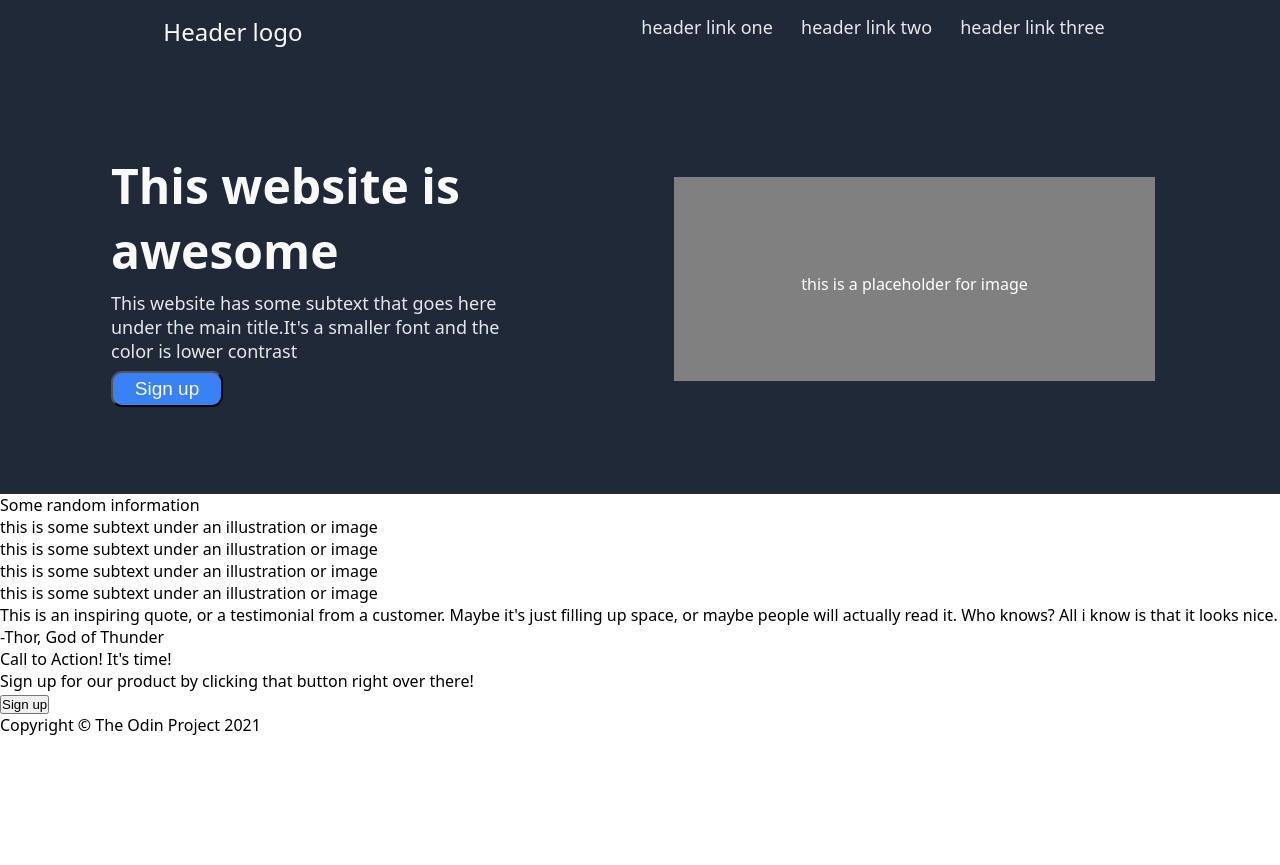
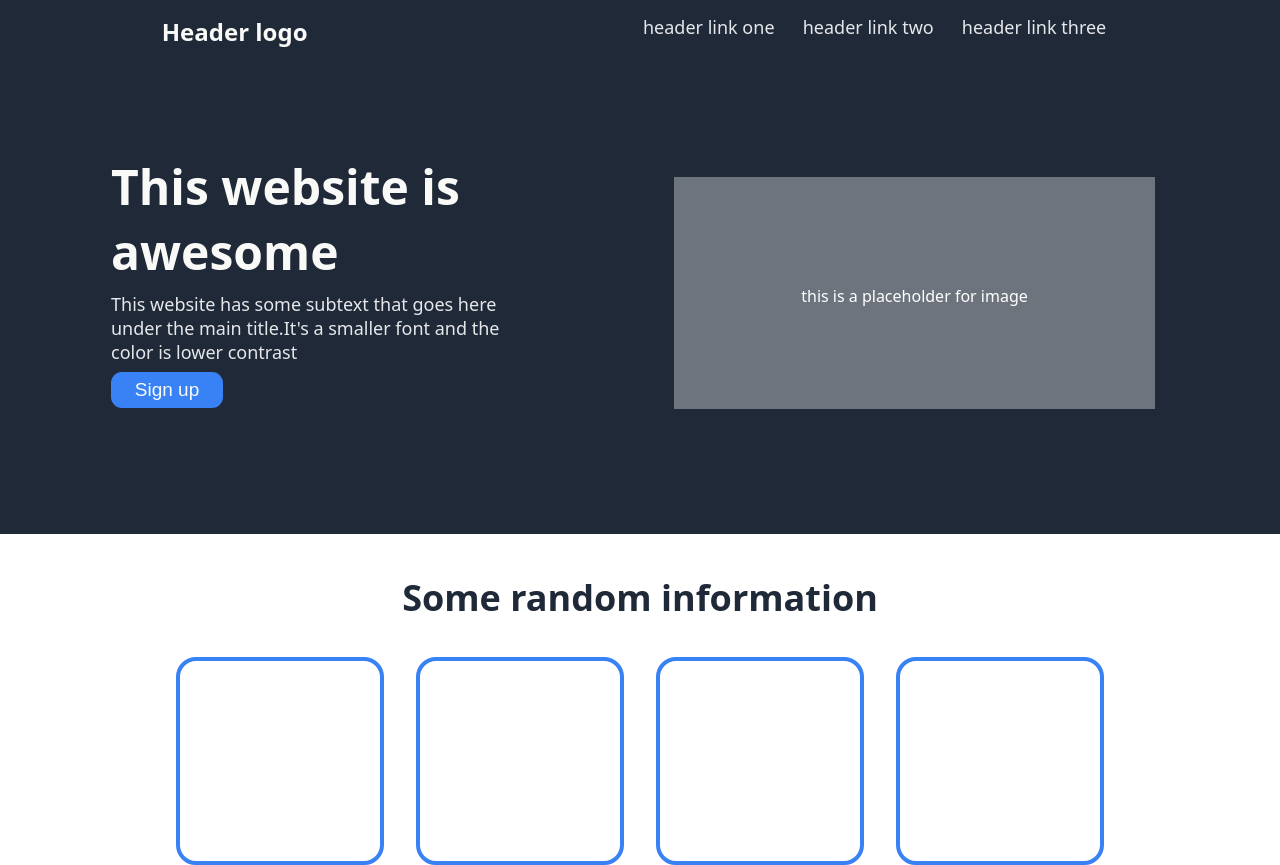
Before and after one commit to EkanshTyagi7/css-projects, a plain HTML site: page index.html in a window 1280 px wide. Shown: the top 865 px of the page. Before the commit the page ends 800 px from the top, so only its background shows below. Drawn offline with Linux system fonts and the light colour scheme.

Commit message:
Added css

```diff
--- a/style.css
+++ b/style.css
@@ -19,12 +19,13 @@ body{
 .flex-container .one{
     font-size: 24px;
     color:#F9FAF8 ;
+    font-weight: bold;
 
 
 }
 .main-div{
     background-color: #1F2937;
-    height: 494px;
+    height: 534px;
 
 }
 .flex-container a{
@@ -61,14 +62,14 @@ body{
 
 }
 .parent #two{
-    height: 204px;
+    height: 232px;
     width: 481px;
-    background-color: gray;
+    background-color: #6d747d;
     text-align: center;
     margin-top: 24px;
     margin-left: 57px;
     margin-right: 14px;
-    padding-top: 96px;
+    padding-top: 108px;
 }
 
 .flex-container .one,.two{
@@ -82,4 +83,117 @@ body{
     color: #F9FAF8;
     width: 112px;
     height: 36px;
+    border: 1px #3882F6;
 }
+.mid1{
+    color: #1F2937;
+    font-weight: 900;
+    font-size: 36px;
+    text-align: center;
+    margin: 32px;
+    padding: 7px;
+}
+.mid2{
+    display: flex;
+    justify-content: center;
+    gap: 40px;
+}
+.mid2> #one,#twoo,#three,#four{
+    height: 200px;
+    width: 200px;
+    outline: 4px solid #3882F6;
+    border-radius: 16px;
+
+}
+.mid3{
+    display: flex;
+    justify-content: center;
+    gap: 67px;
+    flex-wrap: wrap;
+    padding-top: 13px;
+    color: hsl(215deg 13.79% 34.12%);
+}
+.mid3> #aa,#bb,#cc,#dd{
+    height: 200px;
+    width: 173px;
+}
+#dd{
+    margin-right: 3px;
+
+}
+#midd{
+    height: 489px;
+
+}
+#quo{
+    display: flex;
+    flex-direction: column;
+    background-color: #E5E7EB;
+    height: 389px;
+    flex-wrap: wrap;
+    justify-content: center;
+    align-items: center;
+
+}
+.q1{
+    color:#1F2937 ;
+    font-size: 36px;
+    font-style:italic;
+    font-weight: lighter;
+    width: 787px;
+
+}
+.q2{
+    padding-left: 518px;
+    padding-top: 5px;
+    font-size: 24px;
+    font-weight: bold;
+}
+#low{
+    display: flex;
+    justify-content: center;
+    align-items: center;
+    height: 341px;
+
+
+}
+#low > div{
+    display: flex;
+    justify-content: center;
+    align-items: center;
+    background-color: #3882F6;
+    height: 147px;
+    width: 949px;
+    border-radius: 13px;
+    gap: 171px;
+}
+.l1{
+    color: #F9FAF8;
+    font-size: 20px;
+    font-weight: bold;
+}
+
+
+.l2{
+    color: #E5E7EB;
+
+
+}
+.l3 button{
+    color: #F9FAF8;
+    background-color: #3882F6;
+    font-size: 21px;
+    height: 42px;
+    width: 123px;
+    font-weight: bold;
+    border-radius: 9px;
+    border: 2px solid;
+}
+.end{
+    display: flex;
+    justify-content: center;
+    align-items: center;
+    height: 100px;
+    background-color: #1F2937;
+    color: #F9FAF8;
+}
```
